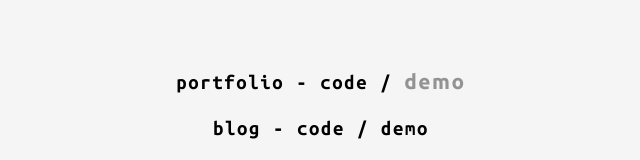
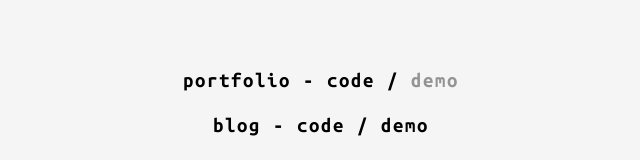
Before and after one commit to glennbarosen/portfolio, a React (Create React App) app: page /projects in a window 1280 px wide. Shown: the part 326-486 px from the top of the page, without its empty margins (319-959 px from the left). Built offline with nearby package versions, Linux system fonts and the light colour scheme.

Commit message:
Update styles.js

```diff
--- a/src/styles/styles.js
+++ b/src/styles/styles.js
@@ -65,6 +65,8 @@ export const content = css`
     }
     em {
         color: rgba(0, 0, 0, 0.4);
+	font-family: 'Ubuntu Mono', monospace;
+	font-size: 1.3rem;
         font-style: normal;
         :hover {
             cursor: not-allowed;
```
